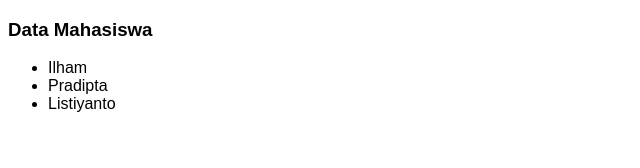
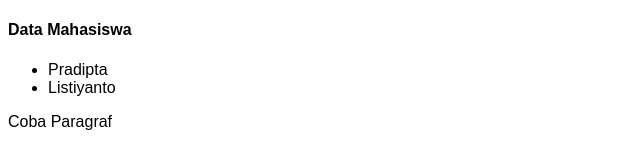
Before and after one commit to AMTATO/Git, a plain HTML site: page index.html in a window 1280 px wide. Shown: the whole page, without its empty margins (0-640 px from the left). Drawn offline with Linux system fonts and the light colour scheme.

Commit message:
Mengubah isi dari fili index.html

```diff
--- a/index.html
+++ b/index.html
@@ -10,12 +10,12 @@
 </head>
 
 <body>
-    <h3>Data Mahasiswa</h3>
+    <h4>Data Mahasiswa</h4>
     <ul>
-        <li>Ilham</li>
         <li>Pradipta</li>
         <li>Listiyanto</li>
     </ul>
+    <p>Coba Paragraf</p>
 </body>
 
 </html>
```
